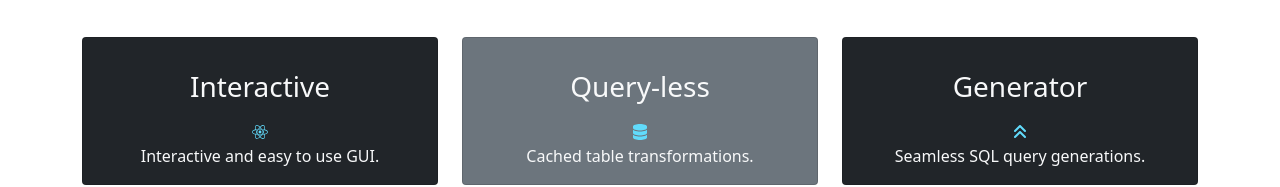
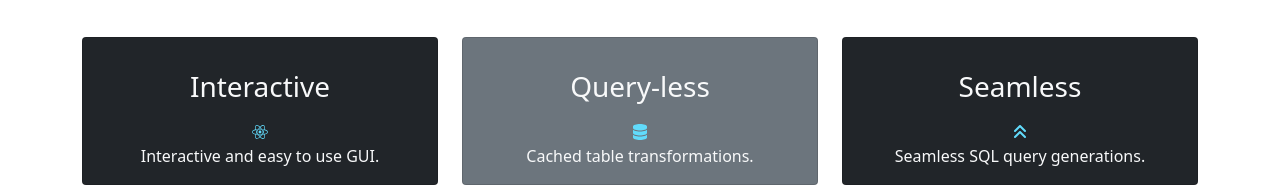
Before and after one commit to PreQL-by-MACK/pre-QL-website, a React app: page / in a window 1280 px wide. Shown: the part 409-596 px from the top of the page. Built offline with nearby package versions, Linux system fonts and the light colour scheme; some icons are missing.

Commit message:
changed Generator to Seamless

```diff
--- a/src/links/MainPage.jsx
+++ b/src/links/MainPage.jsx
@@ -97,7 +97,7 @@ const MainPage = () => {
                 <div className="h1 mb-3">
                   <i className="bi bi-arrow-repeat"></i>
                 </div>
-                <h3 className="card-title mb-3">Generator</h3>
+                <h3 className="card-title mb-3">Seamless</h3>
                 {upArrows}
                 <p className="card-text">
                   Seamless SQL query generations.
```
